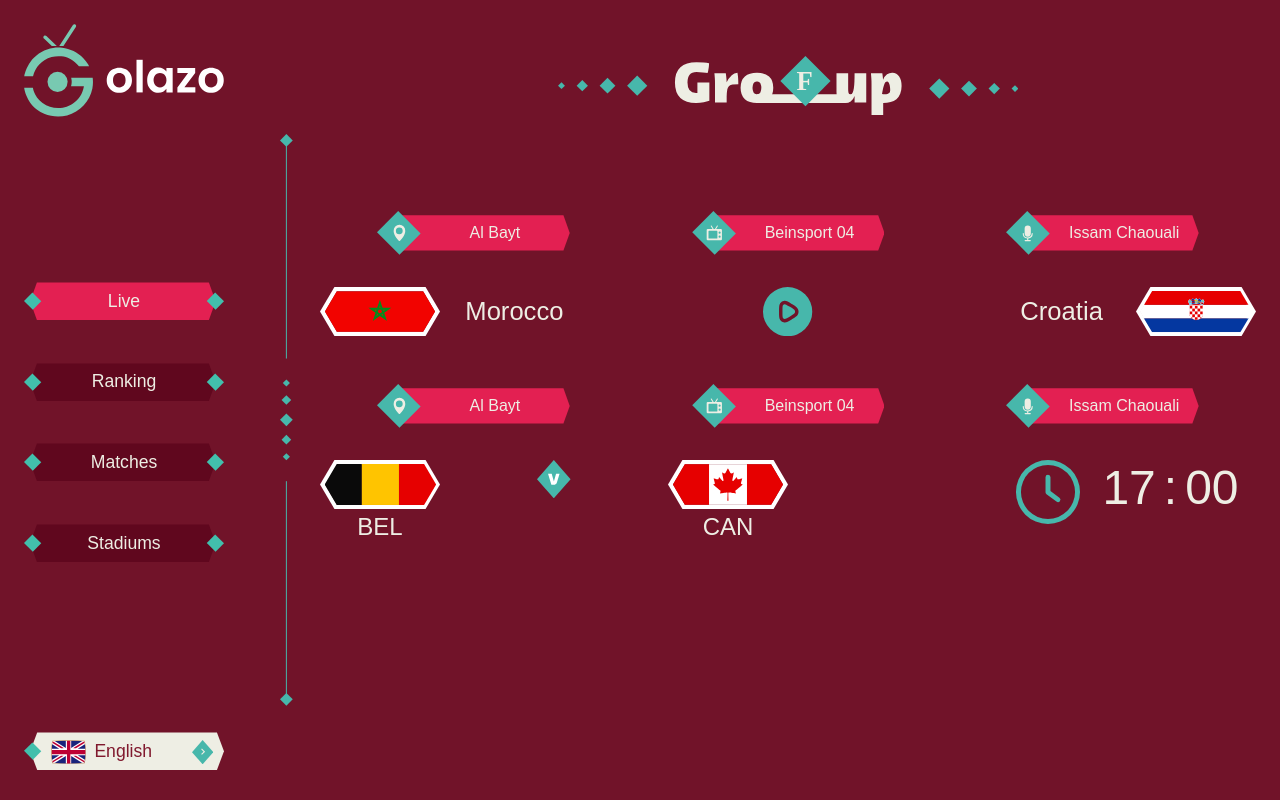
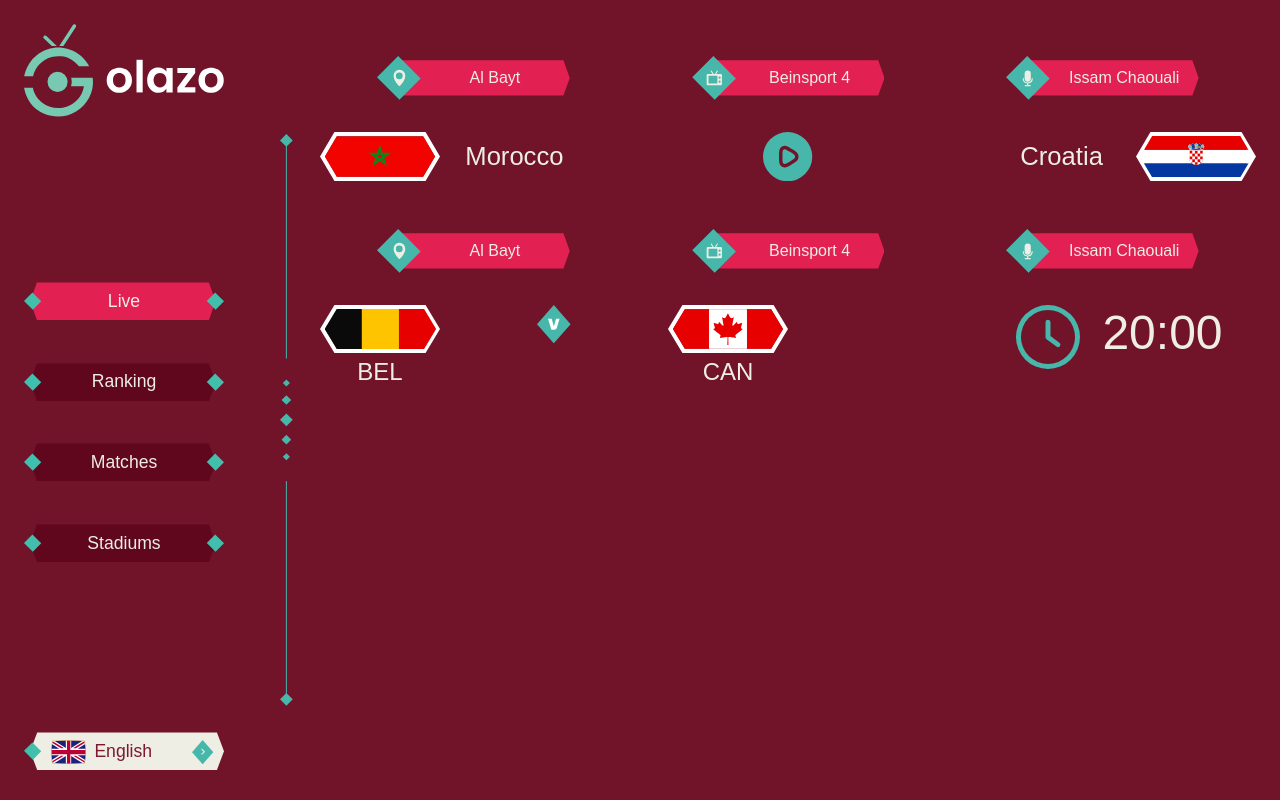
Before and after one commit to mouasit/golazo-theme-world-cup-2022, a React (Create React App) app: page / in a window 1280 px wide. Built offline with nearby package versions, Linux system fonts and the light colour scheme; the HTML template or start-up script is replaced by a standard one; a web font is replaced by a local one.

Commit message:
reorganize live component

```diff
--- /dev/null
+++ b/src/Components/Items/MatchClock.js
@@ -0,0 +1,31 @@
+import React from 'react'
+import flagCanada from "../../assets/flags/teams/canada.svg";
+import flagBelgium from "../../assets/flags/teams/belgium.svg";
+import Vs from "../../Components/Items/Icons/Vs";
+import Clock from "../Items/Icons/Clock";
+
+export default function MatchClock(props) {
+  return (
+    <div className="match-time">
+        <div className="teams">
+            <div className="team">
+                <img src={flagBelgium} alt={"Flag " + props.firstTeam} />
+                <span>{props.firstTeam}</span>
+            </div>
+            <span className="vs">
+                <Vs />
+            </span>
+            <div className="team">
+                <img src={flagCanada} alt={"Flag" + props.secondTeam} />
+                <span>{props.secondTeam}</span>
+            </div>
+        </div>
+        <div className="start-time">
+            <Clock />
+            <div className="time">
+                <span>{props.time}</span>
+            </div>
+        </div>
+    </div>
+  )
+}
--- a/src/Components/Items/MatchInfo.js
+++ b/src/Components/Items/MatchInfo.js
@@ -6,15 +6,15 @@
         <div className="match-info">
             <div className="item-info">
                 <LocatoinBackground />
-                <span className="name-item-info">Al Bayt</span>
+                <span className="name-item-info">{props.stadium}</span>
             </div>
             <div className="item-info">
                 <ChanelBackground />
-                <span className="name-item-info">Beinsport 04</span>
+                <span className="name-item-info">{props.channel}</span>
             </div>
             <div className="item-info">
                 <CommentatorBackground />
-                <span className="name-item-info">Issam Chaouali</span>
+                <span className="name-item-info">{props.commentator}</span>
             </div>
         </div>
     )
--- /dev/null
+++ b/src/Components/Items/MatchLive.js
@@ -0,0 +1,23 @@
+import React from 'react';
+import flagCroatia from "../../assets/flags/teams/croatia.svg";
+import PlayIcon from "../Items/Icons/PlayIcon";
+import flagMorocco from "../../assets/flags/teams/morocco.svg";
+import { NavLink } from "react-router-dom";
+
+export default function MatchLive(props) {
+  return (
+    <div className="match-play">
+        <span className="team">
+            <img src={flagMorocco} alt={"Flag " + props.firstTeam} />
+            <span className="team-name">{props.firstTeam}</span>
+        </span>
+        <NavLink to= '/Stream'className="play-button" aria-label="Play Button">
+            <PlayIcon />
+        </NavLink>
+        <span className="team team-right">
+            <img src={flagCroatia} alt={"Flag " + props.secondTeam} />
+            <span className="team-name">{props.secondTeam}</span>
+        </span>
+    </div>
+  )
+}
--- a/src/Components/Live/Live.js
+++ b/src/Components/Live/Live.js
@@ -1,95 +1,20 @@
-
-import Group from "../Items/Group";
-import LocatoinBackground from "../Items/LocationBackground";
-import ChanelBackground from "../Items/ChanelBackground";
-import CommentatorBackground from "../Items/CommentatorBackground";
-import flagMorocco from "../../assets/flags/teams/morocco.svg";
-import flagCanada from "../../assets/flags/teams/canada.svg";
-import flagBelgium from "../../assets/flags/teams/belgium.svg";
-import flagCroatia from "../../assets/flags/teams/croatia.svg";
-import PlayIcon from "../Items/Icons/PlayIcon";
-import Vs from "../../Components/Items/Icons/Vs";
-import Clock from "../Items/Icons/Clock";
-import { NavLink } from "react-router-dom";
+import MatchInfo from "../Items/MatchInfo";
+import MatchLive from "../Items/MatchLive";
+import MatchClock from "../Items/MatchClock";
 
 const Live = (props) =>{
     return(
     <main>
-        <section className="group-matches" aria-label="Group Matches">
-            <div className="group-head">
-                <Group nameGroup="F"/>
-            </div>
-            <div className="all-matches">
+        <div className="list-matches">
                 <div className="match">
-                    <div className="match-info">
-                            <div className="item-info">
-                                <LocatoinBackground />
-                                <span className="name-item-info">Al Bayt</span>
-                            </div>
-                            <div className="item-info">
-                                <ChanelBackground />
-                                <span className="name-item-info">Beinsport 04</span>
-                            </div>
-                            <div className="item-info">
-                                <CommentatorBackground />
-                                <span className="name-item-info">Issam Chaouali</span>
-                            </div>
-                    </div>
-                        <div className="match-play">
-                            <span className="team">
-                                <img src={flagMorocco} alt="Flag Morocco" />
-                                <span className="team-name">Morocco</span>
-                            </span>
-                            <NavLink to= '/Stream'className="play-button" aria-label="Play Button">
-                                <PlayIcon />
-                            </NavLink>
-                            <span className="team team-right">
-                                <img src={flagCroatia} alt="Flag Coratia" />
-                                <span className="team-name">Croatia</span>
-                            </span>
-                        </div>
+                    <MatchInfo stadium="Al Bayt" channel="Beinsport 4" commentator="Issam Chaouali"/>
+                    <MatchLive firstTeam="Morocco" secondTeam="Croatia" />
                 </div>
                 <div className="match">
-                    <div className="match-info">
-                    <div className="item-info">
-                                <LocatoinBackground />
-                                <span className="name-item-info">Al Bayt</span>
-                            </div>
-                            <div className="item-info">
-                                <ChanelBackground />
-                                <span className="name-item-info">Beinsport 04</span>
-                            </div>
-                            <div className="item-info">
-                                <CommentatorBackground />
-                                <span className="name-item-info">Issam Chaouali</span>
-                            </div>
-                    </div>
-                    <div className="match-time">
-                        <div className="teams">
-                            <div className="team">
-                                <img src={flagBelgium} alt="flag belgium" />
-                                <span>bel</span>
-                            </div>
-                            <span className="vs">
-                                <Vs />
-                            </span>
-                            <div className="team">
-                                <img src={flagCanada} alt="flag canada" />
-                                <span>can</span>
-                            </div>
-                        </div>
-                        <div className="start-time">
-                            <Clock />
-                            <div className="time">
-                                <span>17</span>
-                                <span>:</span>
-                                <span>00</span>
-                            </div>
-                        </div>
-                    </div>
+                    <MatchInfo stadium="Al Bayt" channel="Beinsport 4" commentator="Issam Chaouali"/>
+                    <MatchClock firstTeam="bel" secondTeam="can" time="20:00"/>
                 </div>
-            </div>
-        </section>
+        </div>
     </main>
     )
 }
--- a/src/Style/App.css
+++ b/src/Style/App.css
@@ -271,55 +271,50 @@
   font-size: 3vw;
   color: #EEEEE4;
 }
-main .group-matches {
-  display: flex;
-  flex-direction: column;
-  gap: 9vw;
-}
-main .group-matches .group-head {
-  display: flex;
-  justify-content: center;
-  align-items: center;
-}
-main .group-matches .group-head svg {
+main .group-head {
+  display: flex;
+  justify-content: center;
+  align-items: center;
+}
+main .group-head svg {
   width: 70vw;
 }
-main .group-matches .all-matches {
+main .list-matches {
   display: flex;
   flex-direction: column;
   gap: 5vw;
 }
-main .group-matches .all-matches .match {
+main .list-matches .match {
   display: flex;
   flex-direction: column;
   gap: 3vw;
 }
-main .group-matches .all-matches .match img {
+main .list-matches .match img {
   width: 15vw;
 }
-main .group-matches .all-matches .match .team-name {
+main .list-matches .match .team-name {
   font-size: 4vw;
   color: #EEEEE4;
   width: 26.8vw;
   text-align: center;
   overflow: hidden;
 }
-main .group-matches .all-matches .match .match-play {
+main .list-matches .match .match-play {
   width: 100%;
   display: flex;
   justify-content: space-between;
   align-items: center;
   gap: 0.3rem;
 }
-main .group-matches .all-matches .match .match-play .team {
+main .list-matches .match .match-play .team {
   display: flex;
   align-items: center;
   width: 100%;
 }
-main .group-matches .all-matches .match .match-play .team-right {
+main .list-matches .match .match-play .team-right {
   flex-direction: row-reverse;
 }
-main .group-matches .all-matches .match .match-play .play-button {
+main .list-matches .match .match-play .play-button {
   display: flex;
   align-items: center;
   border: none;
@@ -328,27 +323,27 @@
   border: none;
   cursor: pointer;
 }
-main .group-matches .all-matches .match .match-play .play-button svg {
+main .list-matches .match .match-play .play-button svg {
   width: 7vw;
 }
-main .group-matches .all-matches .match .match-time {
+main .list-matches .match .match-time {
   display: flex;
   justify-content: space-between;
 }
-main .group-matches .all-matches .match .match-time .teams {
+main .list-matches .match .match-time .teams {
   flex: 1;
   display: flex;
   justify-content: space-between;
   align-items: flex-start;
   gap: 0.5rem;
 }
-main .group-matches .all-matches .match .match-time .teams .team {
+main .list-matches .match .match-time .teams .team {
   display: flex;
   align-items: flex-start;
   flex-direction: column;
   gap: 0.3rem;
 }
-main .group-matches .all-matches .match .match-time .teams .team span {
+main .list-matches .match .match-time .teams .team span {
   width: 15vw;
   font-size: 3.5vw;
   color: #EEEEE4;
@@ -356,32 +351,32 @@
   overflow: hidden;
   text-transform: uppercase;
 }
-main .group-matches .all-matches .match .match-time .teams .vs {
+main .list-matches .match .match-time .teams .vs {
   height: 100%;
   display: flex;
   align-items: flex-start;
   justify-content: center;
 }
-main .group-matches .all-matches .match .match-time .teams .vs svg {
+main .list-matches .match .match-time .teams .vs svg {
   width: 5.5vw;
 }
-main .group-matches .all-matches .match .match-time .start-time {
+main .list-matches .match .match-time .start-time {
   display: flex;
   flex: 1;
   justify-content: flex-end;
   align-items: flex-start;
   gap: 1.5vw;
 }
-main .group-matches .all-matches .match .match-time .start-time svg {
+main .list-matches .match .match-time .start-time svg {
   width: 10vw;
 }
-main .group-matches .all-matches .match .match-time .start-time .time {
+main .list-matches .match .match-time .start-time .time {
   display: flex;
   gap: 1vw;
   width: 22vw;
   overflow: hidden;
 }
-main .group-matches .all-matches .match .match-time .start-time .time span {
+main .list-matches .match .match-time .start-time .time span {
   color: #EEEEE4;
   font-size: 7vw;
 }
@@ -839,25 +834,25 @@
   width: 15vw;
 }
 
-.reverse main .all-matches .match .match-play {
+.reverse main .list-matches .match .match-play {
   flex-direction: row-reverse;
 }
-.reverse main .all-matches .match .match-play .team {
+.reverse main .list-matches .match .match-play .team {
   flex-direction: row;
 }
-.reverse main .all-matches .match .match-play .team:first-child {
+.reverse main .list-matches .match .match-play .team:first-child {
   flex-direction: row-reverse;
 }
-.reverse main .all-matches .match .match-play .team .team-name {
+.reverse main .list-matches .match .match-play .team .team-name {
   direction: rtl;
 }
-.reverse main .all-matches .match .match-time {
+.reverse main .list-matches .match .match-time {
   flex-direction: row-reverse;
 }
-.reverse main .all-matches .match .match-time .teams {
+.reverse main .list-matches .match .match-time .teams {
   flex-direction: row-reverse;
 }
-.reverse main .all-matches .match .start-time {
+.reverse main .list-matches .match .start-time {
   flex-direction: row-reverse;
 }
 .reverse main .match-info {
@@ -1300,40 +1295,37 @@
     position: relative;
     gap: 4rem;
   }
-  main .group-matches {
-    gap: 6rem;
-  }
-  main .group-matches .group-head svg {
+  main .group-head svg {
     width: 28.782rem;
     height: 3.704rem;
   }
-  main .group-matches .all-matches {
+  main .list-matches {
     gap: 3rem;
   }
-  main .group-matches .all-matches .match {
+  main .list-matches .match {
     gap: 2rem;
   }
-  main .group-matches .all-matches .match img {
+  main .list-matches .match img {
     width: 7.5rem;
   }
-  main .group-matches .all-matches .match .team-name {
+  main .list-matches .match .team-name {
     font-size: 1.6rem;
     color: #EEEEE4;
     width: auto;
   }
-  main .group-matches .all-matches .match .match-play {
+  main .list-matches .match .match-play {
     justify-content: space-around;
   }
-  main .group-matches .all-matches .match .match-play .team {
+  main .list-matches .match .match-play .team {
     display: flex;
     align-items: center;
     flex: 1;
     gap: 0.3rem;
   }
-  main .group-matches .all-matches .match .match-play .team span {
+  main .list-matches .match .match-play .team span {
     width: 8.7rem;
   }
-  main .group-matches .all-matches .match .match-play .play-button {
+  main .list-matches .match .match-play .play-button {
     display: flex;
     align-items: center;
     border: none;
@@ -1342,36 +1334,36 @@
     border: none;
     cursor: pointer;
   }
-  main .group-matches .all-matches .match .match-play .play-button svg {
+  main .list-matches .match .match-play .play-button svg {
     width: 49.27px;
     height: 49.27px;
   }
-  main .group-matches .all-matches .match .match-time {
+  main .list-matches .match .match-time {
     display: flex;
     justify-content: space-around;
   }
-  main .group-matches .all-matches .match .match-time .teams .team {
+  main .list-matches .match .match-time .teams .team {
     gap: 0.3rem;
   }
-  main .group-matches .all-matches .match .match-time .teams .team span {
+  main .list-matches .match .match-time .teams .team span {
     width: 7.5rem;
     font-size: 1.5rem;
   }
-  main .group-matches .all-matches .match .match-time .teams .vs svg {
+  main .list-matches .match .match-time .teams .vs svg {
     width: 2.1rem;
   }
-  main .group-matches .all-matches .match .match-time .start-time {
+  main .list-matches .match .match-time .start-time {
     gap: 1.4rem;
   }
-  main .group-matches .all-matches .match .match-time .start-time svg {
+  main .list-matches .match .match-time .start-time svg {
     width: 4rem;
   }
-  main .group-matches .all-matches .match .match-time .start-time .time {
+  main .list-matches .match .match-time .start-time .time {
     gap: 0.5rem;
     width: auto;
     width: 9.6rem;
   }
-  main .group-matches .all-matches .match .match-time .start-time .time span {
+  main .list-matches .match .match-time .start-time .time span {
     font-size: 3rem;
   }
   main .details-match {
--- a/src/Style/App.scss
+++ b/src/Style/App.scss
@@ -293,10 +293,6 @@
     color: $white;
   }
 
-  .group-matches{
-    display: flex;
-    flex-direction: column;
-    gap: 9vw;
     .group-head{
       display: flex;
       justify-content: center;
@@ -305,7 +301,7 @@
         width: 70vw;
       }
     }
-    .all-matches{
+    .list-matches{
       display: flex;
       flex-direction: column;
       gap: 5vw;
@@ -412,7 +408,6 @@
         }
       }
     }
-  }
 
   .match-stream{
     display: flex;
@@ -912,7 +907,7 @@
 
 .reverse{
   main{
-    .all-matches{
+    .list-matches{
       .match{
         .match-play{
           flex-direction: row-reverse;
@@ -1406,8 +1401,6 @@
     gap: 6rem;
     width: 100%;
     position: relative;
-    .group-matches{
-      gap: 6rem;
       .group-head{
         svg{
           width:28.782rem;
@@ -1415,7 +1408,7 @@
         }
       }
 
-      .all-matches{
+      .list-matches{
         gap: 3rem;
         .match{
           gap: 2rem;
@@ -1490,8 +1483,6 @@
           }
         }
       }
-    }
-
     gap: 4rem;
 
     .details-match{
```
Also changed, not shown: 1 other file (tests, documents, lock files or other folders).
